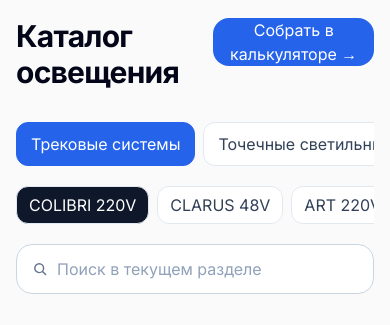
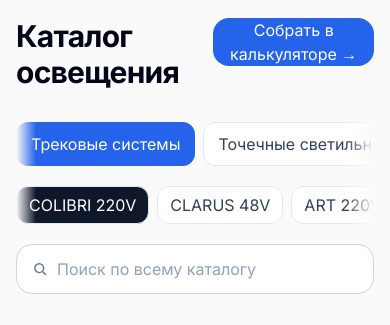
Before and after one commit to svladimirtsk-crypto/nextjs-potolkovo, a Next.js app: page /uslugi/prodazha-trekovogo-osveshcheniya in a window 390 px wide. Shown: the part 4720-5045 px from the top of the page. Built offline with nearby package versions, Linux system fonts and the light colour scheme.

Commit message:
T-065: глобальный поиск по каталогу с группировкой по разделам, fade-край у чипов

```diff
--- a/app/globals.css
+++ b/app/globals.css
@@ -118,6 +118,38 @@ button {
 
 [id] {
   scroll-margin-top: calc(var(--header-height) + 1rem);
+}
+
+/*
+ * T-065 · Затухающий край у горизонтальных лент чипов.
+ *
+ * Скроллбар скрыт (`no-scrollbar`), поэтому на мобильном не было ни одного
+ * признака, что список прокручивается вправо, — часть разделов каталога
+ * просто не находили. Маска показывает «там ещё есть», не занимая места.
+ * На широких экранах лента переносится по строкам, и маска отключается.
+ */
+.scroll-fade-x {
+  -webkit-mask-image: linear-gradient(
+    to right,
+    transparent 0,
+    #000 1.25rem,
+    #000 calc(100% - 1.75rem),
+    transparent 100%
+  );
+  mask-image: linear-gradient(
+    to right,
+    transparent 0,
+    #000 1.25rem,
+    #000 calc(100% - 1.75rem),
+    transparent 100%
+  );
+}
+
+@media (min-width: 640px) {
+  .scroll-fade-x {
+    -webkit-mask-image: none;
+    mask-image: none;
+  }
 }
 
 .no-scrollbar {
--- a/app/uslugi/prodazha-trekovogo-osveshcheniya/_components/CatalogSectionClient.tsx
+++ b/app/uslugi/prodazha-trekovogo-osveshcheniya/_components/CatalogSectionClient.tsx
@@ -105,6 +105,32 @@ function matchesPointSubtype(product: FeedCatalogProduct, subtype: PointSubtypeI
   if (product.kind !== "SPOT_FIXTURE") return false;
   const socket = getPointSocket(product);
   return socket === subtype;
+}
+
+/**
+ * T-065 · К какой секции каталога относится товар.
+ *
+ * Нужна для глобального поиска: правила отбора раньше жили только внутри
+ * `filteredProducts` вперемешку с активными фильтрами, поэтому «где ещё
+ * есть эта позиция» посчитать было нечем.
+ */
+function sectionOfProduct(product: FeedCatalogProduct): CatalogSectionId | null {
+  if (product.kind === "TRACK_PROFILE" || product.kind === "TRACK_FIXTURE" || product.kind === "TRACK_ACCESSORY") {
+    return "track-systems";
+  }
+  if (product.kind === "SPOT_FIXTURE" || isPanelProduct(product)) return "point-fixtures";
+  if (product.kind === "CHANDELIER") return "chandeliers";
+  if (product.kind === "LED_STRIP" || product.kind === "PSU" || product.kind === "CONTROL") {
+    return "cornice-lighting";
+  }
+  if (product.kind === "LAMP") return "lamps";
+  if (isMountsOrGrilles(product)) return "mounts-grilles";
+  return null;
+}
+
+/** Строка, по которой ищем: название, артикул и путь категории. */
+function searchHaystack(product: FeedCatalogProduct): string {
+  return `${toText(product.name)} ${toText(product.vendorCode)} ${toText(product.categoryPath)}`.toLowerCase();
 }
 
 function normalizeQty(nextQtyRaw: number, unit: "pcs" | "m"): number {
@@ -831,6 +857,31 @@ export function CatalogSectionClient({ data }: Props) {
     });
   }, [lampSocket, pointSubtype, products, query, section, smartOnly, trackGroup, trackSystem]);
 
+  /**
+   * T-065 · Глобальный поиск: сколько совпадений в КАЖДОМ разделе.
+   *
+   * Раньше поиск работал только внутри активной секции и молчал, если товар
+   * лежал в соседней: человек искал «блок питания», получал «ничего не
+   * найдено» в «Трековых системах» и уходил, хотя позиция была в «Подсветке
+   * карниза». Считаем по всему каталогу и показываем, куда перейти.
+   */
+  const searchMatchesBySection = useMemo(() => {
+    const q = toText(query).trim().toLowerCase();
+    if (q.length < 2) return null;
+
+    const counts = new Map<CatalogSectionId, number>();
+    for (const product of products) {
+      if (!searchHaystack(product).includes(q)) continue;
+      const productSection = sectionOfProduct(product);
+      if (!productSection) continue;
+      counts.set(productSection, (counts.get(productSection) ?? 0) + 1);
+    }
+
+    return CATALOG_SECTIONS.filter((item) => item.id !== section && (counts.get(item.id) ?? 0) > 0).map(
+      (item) => ({ id: item.id, label: item.label, count: counts.get(item.id) ?? 0 })
+    );
+  }, [products, query, section]);
+
   return (
     <Section id="price" className={selectedEntries.length > 0 ? "scroll-mt-24 py-10 pb-36 max-sm:pb-44" : "scroll-mt-24 py-10"}>
       <Container>
@@ -852,7 +903,7 @@ export function CatalogSectionClient({ data }: Props) {
           как tablist/tab. Скринридер теперь сообщает «вкладка 2 из 6» и
           состояние выбора, чего не давал набор обычных кнопок.
         */}
-        <div className="mt-8 flex gap-2 overflow-x-auto pb-1 no-scrollbar sm:flex-wrap">
+        <div className="mt-8 flex gap-2 overflow-x-auto pb-1 no-scrollbar scroll-fade-x sm:flex-wrap">
           <div role="tablist" aria-label="Разделы каталога" className="contents">
             {CATALOG_SECTIONS.map((item) => (
               <button
@@ -863,8 +914,9 @@ export function CatalogSectionClient({ data }: Props) {
                 aria-selected={section === item.id}
                 aria-controls="catalog-panel"
                 onClick={() => {
+                  // T-065: запрос сохраняется при смене раздела — человек
+                  // ищет «диммер», а не «диммер в разделе Трековые системы».
                   setSection(item.id);
-                  setQuery("");
                   setVisibleCount(24);
                 }}
                 className={[
@@ -907,7 +959,7 @@ export function CatalogSectionClient({ data }: Props) {
         ) : null}
 
         {section === "track-systems" ? (
-          <div className="mt-4 flex gap-2 overflow-x-auto pb-1 no-scrollbar sm:flex-wrap">
+          <div className="mt-4 flex gap-2 overflow-x-auto pb-1 no-scrollbar scroll-fade-x sm:flex-wrap">
             {TRACK_SYSTEMS.map((system) => (
               <button
                 key={system.id}
@@ -947,7 +999,7 @@ export function CatalogSectionClient({ data }: Props) {
         ) : null}
 
         {section === "point-fixtures" ? (
-          <div className="mt-4 flex gap-2 overflow-x-auto pb-1 no-scrollbar sm:flex-wrap">
+          <div className="mt-4 flex gap-2 overflow-x-auto pb-1 no-scrollbar scroll-fade-x sm:flex-wrap">
             {POINT_SUBTYPES.map((subtype) => (
               <button
                 key={subtype.id}
@@ -969,7 +1021,7 @@ export function CatalogSectionClient({ data }: Props) {
         ) : null}
 
         {section === "lamps" ? (
-          <div className="mt-4 flex gap-2 overflow-x-auto pb-1 no-scrollbar sm:flex-wrap">
+          <div className="mt-4 flex gap-2 overflow-x-auto pb-1 no-scrollbar scroll-fade-x sm:flex-wrap">
             {(LAMP_SOCKETS).map((socket) => (
               <button
                 key={socket}
@@ -1000,10 +1052,45 @@ export function CatalogSectionClient({ data }: Props) {
           <input
           value={query}
           onChange={(event) => setQuery(String(event.target.value ?? ""))}
-          placeholder="Поиск в текущем разделе"
-          className="w-full rounded-2xl border border-slate-300 bg-white pl-10 pr-4 py-3 text-sm text-slate-950 placeholder:text-slate-400 focus:outline-none focus:ring-2 focus:ring-blue-600 focus:ring-offset-2"
+          placeholder="Поиск по всему каталогу"
+          aria-label="Поиск по каталогу"
+          className="w-full rounded-[var(--radius-md)] border border-slate-300 bg-white pl-10 pr-10 py-3 text-sm text-slate-950 placeholder:text-slate-400 focus:outline-none focus:ring-2 focus:ring-[var(--color-accent)] focus:ring-offset-2"
         />
+          {query ? (
+            <button
+              type="button"
+              onClick={() => setQuery("")}
+              aria-label="Очистить поиск"
+              className="absolute right-2 top-1/2 flex h-9 w-9 -translate-y-1/2 items-center justify-center rounded-full text-slate-500 hover:bg-slate-100 hover:text-slate-900"
+            >
+              ✕
+            </button>
+          ) : null}
         </div>
+
+        {/*
+          T-065: найденное в других разделах. Без этой строки поиск выглядел
+          сломанным — совпадения в соседней секции просто не существовали
+          для пользователя.
+        */}
+        {searchMatchesBySection && searchMatchesBySection.length > 0 ? (
+          <div aria-live="polite" className="mt-3 flex flex-wrap items-center gap-2 text-sm">
+            <span className="text-slate-600">Найдено ещё:</span>
+            {searchMatchesBySection.map((match) => (
+              <button
+                key={match.id}
+                type="button"
+                onClick={() => {
+                  setSection(match.id);
+                  setVisibleCount(24);
+                }}
+                className="inline-flex min-h-9 items-center rounded-full border border-slate-300 bg-white px-3 text-sm font-medium text-slate-800 hover:border-[var(--color-accent)] hover:text-[var(--color-accent)]"
+              >
+                «{match.label}»: {match.count}
+              </button>
+            ))}
+          </div>
+        ) : null}
 
         {/*
           T-045: один липкий бар вместо трёх конкурирующих кнопок.
@@ -1124,8 +1211,42 @@ export function CatalogSectionClient({ data }: Props) {
         ) : null}
 
         {filteredProducts.length === 0 ? (
-          <div className="mt-6 rounded-2xl border border-slate-200 bg-slate-50 p-4 text-sm text-slate-700">
-            Ничего не найдено
+          <div className="mt-6 rounded-[var(--radius-lg)] border border-slate-200 bg-slate-50 p-4 text-sm text-slate-700">
+            {searchMatchesBySection && searchMatchesBySection.length > 0 ? (
+              <>
+                <p className="font-semibold text-slate-950">
+                  В этом разделе ничего нет, но есть в других
+                </p>
+                <div className="mt-3 flex flex-wrap gap-2">
+                  {searchMatchesBySection.map((match) => (
+                    <button
+                      key={match.id}
+                      type="button"
+                      onClick={() => {
+                        setSection(match.id);
+                        setVisibleCount(24);
+                      }}
+                      className="inline-flex min-h-11 items-center rounded-[var(--radius-sm)] bg-[var(--color-accent)] px-4 text-sm font-semibold text-white hover:bg-[var(--color-accent-hover)]"
+                    >
+                      {match.label} ({match.count})
+                    </button>
+                  ))}
+                </div>
+              </>
+            ) : (
+              <>
+                <p>Ничего не найдено.</p>
+                {query ? (
+                  <button
+                    type="button"
+                    onClick={() => setQuery("")}
+                    className="mt-3 inline-flex min-h-11 items-center rounded-[var(--radius-sm)] border border-slate-300 bg-white px-4 text-sm font-semibold text-slate-800 hover:bg-slate-100"
+                  >
+                    Сбросить поиск
+                  </button>
+                ) : null}
+              </>
+            )}
           </div>
         ) : null}
 
```
Also changed, not shown: 1 other file (tests, documents, lock files or other folders).
